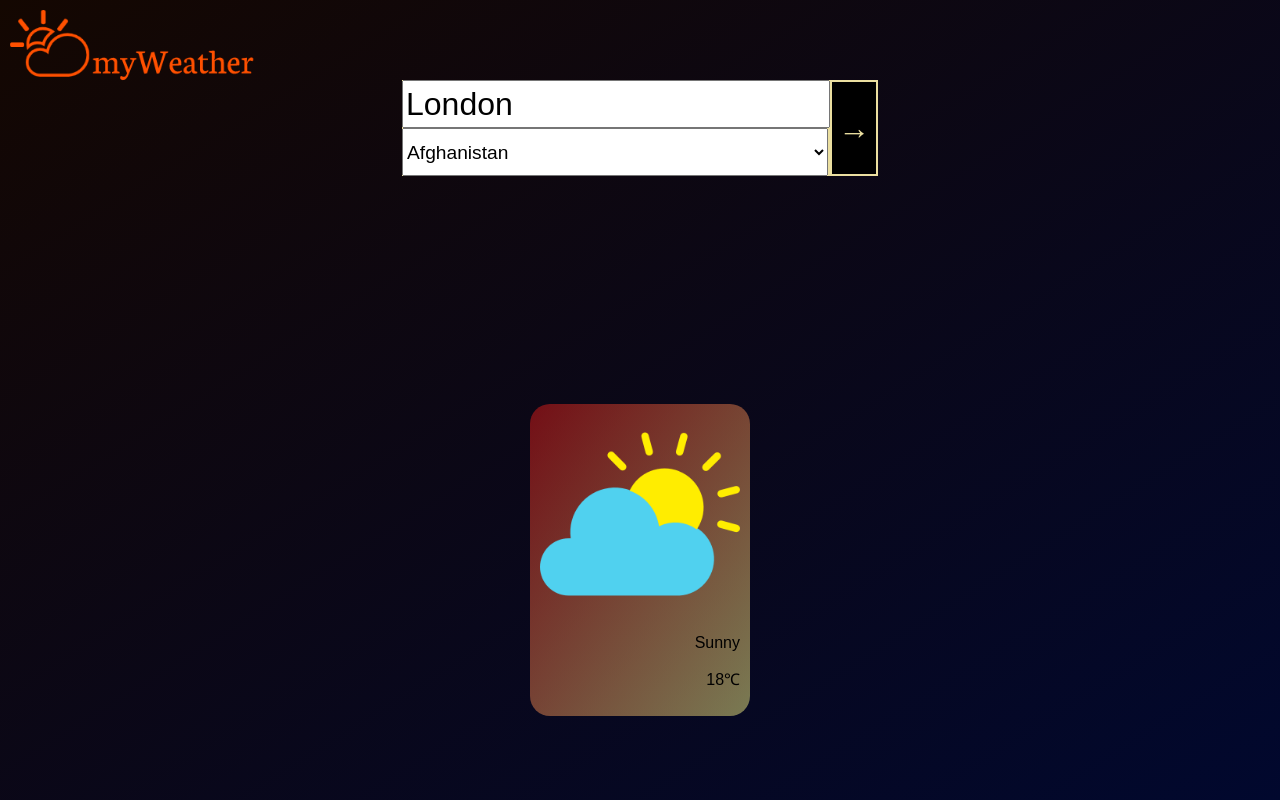
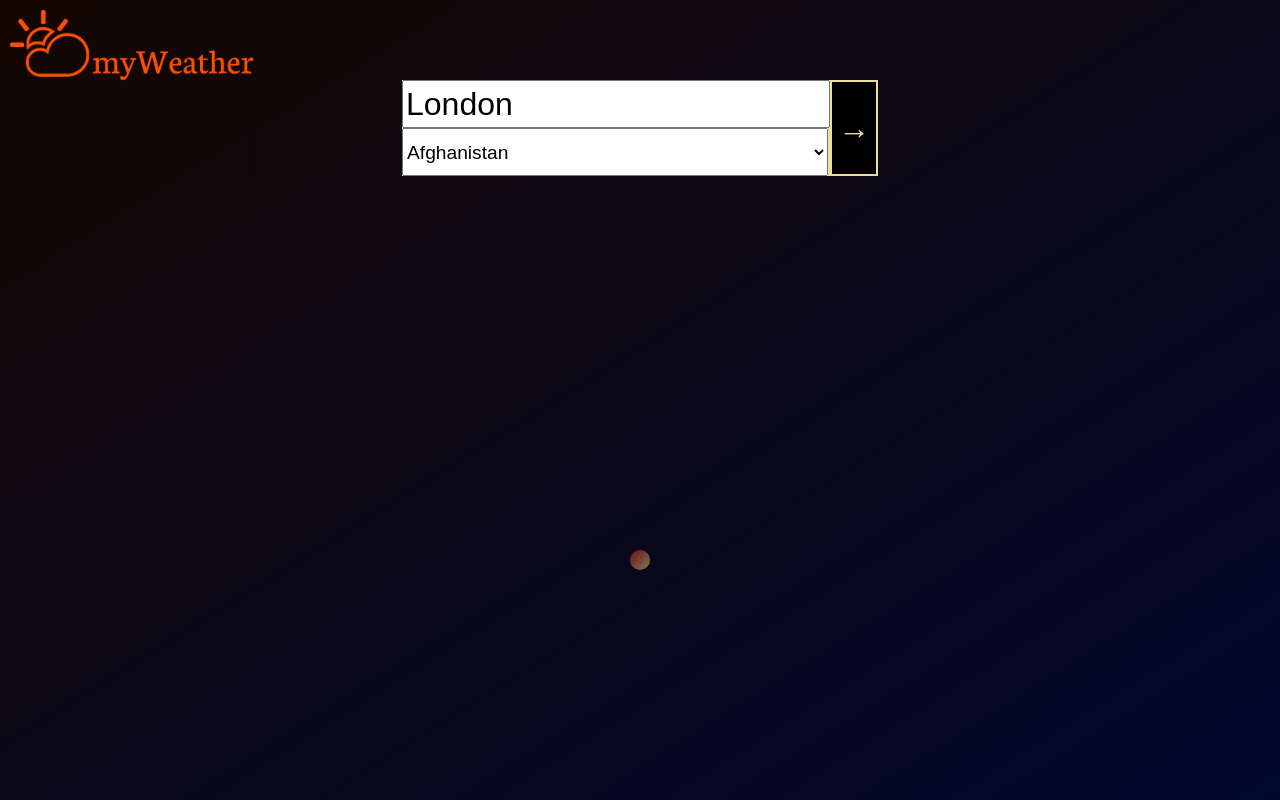
Before and after one commit to alexandermagee/Open-Weather-App, a React (Create React App) app: page / in a window 1280 px wide. Built offline with nearby package versions, Linux system fonts and the light colour scheme.

Commit message:
results card now renders icons and description from api call. need to fix locations searched in error

```diff
--- a/src/AppContainer.js
+++ b/src/AppContainer.js
@@ -13,7 +13,8 @@ export class AppContainer extends React.Component {
         this.state = {
             country: "United Kingdom",
             city: "London",
-            retrievedData: []
+            retrievedData: null,
+            loaded: false
         }
     }
 
@@ -23,56 +24,25 @@ export class AppContainer extends React.Component {
         const city=this.state.city;
         let countryCode = Object.entries(countriesList).filter(pair => pair[1] === this.state.country)[0][0];
 
-
-        const endpoint = (`https://cors-anywhere.herokuapp.com/api.openweathermap.org/data/2.5/weather?q=${city},${countryCode}&appid=${APIKey}`)
-        console.log(endpoint);
-       /* const myHeaders = new Headers();
-        myHeaders.append("Content-Type", "application/json");
-
-        var requestOptions = {
-            method: 'GET',
-            headers: myHeaders,
-            redirect: 'follow'
-        };
-
-        fetch("api.openweathermap.org/data/2.5/weather?q=london,GB&appid=8a3a9234c4801b4a36d5bd9181cfd895", requestOptions)
-        .then(response => response.json())
-        .then(result => console.log(result))
-        .catch(error => console.log('error', error));
-
-          console.log(endpoint)
-
-
-          fetch(endpoint, requestOptions)
-            .then(response => response.json())
-            .then(result => console.log(result))
-            .catch(error => console.log('error', error)); */
+        const endpoint = (`https://cors-anywhere.herokuapp.com/api.openweathermap.org/data/2.5/weather?q=${city},${countryCode}&units=metric&appid=${APIKey}`)
 
                 try{
-                fetch(endpoint
-                    /*"https://cors-anywhere.herokuapp.com/api.openweathermap.org/data/2.5/weather?q=Brighton,GB&appid=8a3a9234c4801b4a36d5bd9181cfd895"*//*,{
-                    headers : {
-                      'Content-Type': 'application/json',
-                      'Accept': 'application/json'
-                     }
-
-                    }*/)
+                fetch(endpoint)
                 .then(response => {
                     return response.json();
                 }).then(result => {
-                    /*console.log(result)*/
+                    if(result) {
                     this.setState({
-                        retrievedData: result
+                        retrievedData: result,
+                        loaded: true
                     })
-                    console.log(/*this.state.retrievedData.weather[0]*/
-                        this.state.retrievedData.main)
+                }
                 }).catch(e => console.log(e))} catch(e){
                     console.log(e);
                 }
     }
 
     updateUserInput = (dataType,data) => {
-        console.log(dataType)
         this.setState({
                 [dataType] : data
             })
@@ -90,7 +60,10 @@ export class AppContainer extends React.Component {
             city={this.state.city}
             />
 
-            <ResultCard />
+            <ResultCard
+            retrievedData={this.state.retrievedData}
+            loaded={this.state.loaded}
+            />
         </div>
     )
     }
--- a/src/ResultCard.css
+++ b/src/ResultCard.css
@@ -15,9 +15,10 @@
 }
 
 .weatherIcon img {
-    max-height: 200px
+    max-height: 400px
 }
 
 .weatherDescription {
     text-align: right;
+    text-transform: capitalize;
 }
--- a/src/ResultCard.js
+++ b/src/ResultCard.js
@@ -3,13 +3,25 @@ import './ResultCard.css';
 import {WeatherIcon} from './WeatherIcon';
 import {WeatherDescription} from './WeatherDescription';
 
-export const ResultCard = props => {
+export class ResultCard extends React.Component {
+
+
+
+
+    render() {
     return (
         <section className="resultCardHolder">
         <div className="resultCard">
-        <WeatherIcon />
-        <WeatherDescription />
+        <WeatherIcon
+        retrievedData={this.props.retrievedData}
+        loaded={this.props.loaded}
+        />
+        <WeatherDescription
+        retrievedData={this.props.retrievedData}
+        loaded={this.props.loaded}
+        />
         </div>
         </section>
     )
+    }
 }
--- a/src/WeatherDescription.js
+++ b/src/WeatherDescription.js
@@ -3,8 +3,13 @@ import React from 'react';
 export const WeatherDescription = props => {
     return (
         <div className="weatherDescription">
-            <p>Sunny</p>
-            <p>18&#8451;</p>
+            { (!props.loaded) ?
+               null :
+               <article>
+                <p>{props.retrievedData.weather[0].description}</p>
+            <p>{Math.round(props.retrievedData.main.temp)}&#8451;</p>
+                </article>
+            }
         </div>
     )
 }
--- a/src/WeatherIcon.js
+++ b/src/WeatherIcon.js
@@ -1,11 +1,12 @@
 import React from 'react';
 
-const icon = require("./Images/SunnySpellsIcon.png");
+export const WeatherIcon = props => {
 
-export const WeatherIcon = props => {
     return (
         <div className="weatherIcon">
-        <img src={icon} alt="SunnyIcon" />
+        {(!props.loaded) ?
+               null :
+               <img src={(`http://openweathermap.org/img/wn/${props.retrievedData.weather[0].icon}@2x.png`)} />}
         </div>
     )
 }
```
